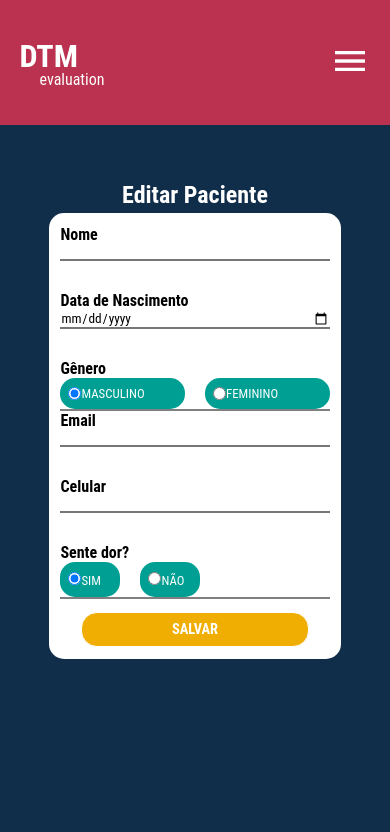
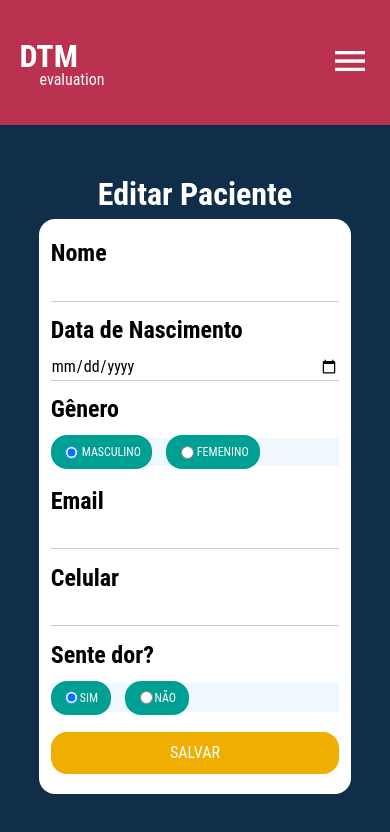
Before and after one commit to Elielson68/DTM, a React (Create React App) app in the folder front-end/: page /edit-patient in a window 390 px wide. Shown: the top 832 px of the page. Built offline with nearby package versions, Linux system fonts and the light colour scheme.

Commit message:
fixed edit patient responsiveness

```diff
--- a/front-end/src/views/EditPatient/index.tsx
+++ b/front-end/src/views/EditPatient/index.tsx
@@ -2,32 +2,24 @@
 import React from "react";
 import MenuBar from "../../components/MenuBar";
 
-import {
-  Container,
-  EditForm,
-  EditButton,
-  EditInputs,
-  ChooseGender,
-  FeelsPain,
-  DivisionLine,
-} from "./styles";
+import { Container, Button, Card, RatioDiv, MainContent } from "./styles";
 
 export default function EditPatient() {
   const [currentRadioValue, setCurrentValue] = React.useState("on");
 
   return (
-    <>
+    <Container>
       <MenuBar />
-      <Container>
-        <h2>Editar Paciente</h2>
-        <EditForm>
+      <MainContent>
+        <h1>Editar Paciente</h1>
+        <Card>
           <h3>Nome</h3>
-          <EditInputs type="text" name="Nome" />
+          <input type="text" name="Nome" />
           <h3>Data de Nascimento</h3>
-          <EditInputs type="date" name="Data de Nascimento" />
+          <input type="date" name="Data de Nascimento" />
           <h3>Gênero</h3>
-          <ChooseGender>
-            <div className="masculinoDiv">
+          <RatioDiv>
+            <div className="ratio1">
               <input
                 name="gender"
                 value="on"
@@ -38,7 +30,7 @@ export default function EditPatient() {
               <label htmlFor="gender">MASCULINO</label>
               {currentRadioValue === "on"}
             </div>
-            <div className="femininoDiv">
+            <div className="ratio2">
               <input
                 name="gender"
                 value="off"
@@ -46,18 +38,17 @@ export default function EditPatient() {
                 onChange={(e) => setCurrentValue(e.target.value)}
                 defaultChecked={currentRadioValue === "off"}
               />
-              <label htmlFor="gender">FEMININO</label>
+              <label htmlFor="gender">FEMENINO</label>
               {currentRadioValue === "off"}
             </div>
-          </ChooseGender>
-          <DivisionLine />
+          </RatioDiv>
           <h3>Email</h3>
-          <EditInputs type="email" name="Email" />
+          <input type="email" name="Email" />
           <h3>Celular</h3>
-          <EditInputs type="tel" name="Celular" />
+          <input type="tel" name="Celular" />
           <h3>Sente dor?</h3>
-          <FeelsPain>
-            <div className="pain">
+          <RatioDiv>
+            <div className="ratio1">
               <input
                 name="pain"
                 value="on"
@@ -68,7 +59,7 @@ export default function EditPatient() {
               <label htmlFor="pain">SIM</label>
               {currentRadioValue === "on"}
             </div>
-            <div className="noPain">
+            <div className="ratio2">
               <input
                 name="pain"
                 value="off"
@@ -79,13 +70,12 @@ export default function EditPatient() {
               <label htmlFor="pain">NÃO</label>
               {currentRadioValue === "off"}
             </div>
-          </FeelsPain>
-          <DivisionLine />
-          <EditButton type="submit" name="Salvar">
+          </RatioDiv>
+          <Button type="submit" name="Salvar">
             SALVAR
-          </EditButton>
-        </EditForm>
-      </Container>
-    </>
+          </Button>
+        </Card>
+      </MainContent>
+    </Container>
   );
 }
--- a/front-end/src/views/EditPatient/styles.ts
+++ b/front-end/src/views/EditPatient/styles.ts
@@ -1,178 +1,207 @@
 import styled from "styled-components";
 
-export const EditForm = styled.form`
-  width: 35%;
-  height: fit-content;
+export const Container = styled.div`
   display: flex;
-  margin-top: 1%;
-  padding: 3%;
-  background-color: #ffff;
-  border-radius: 15px;
-
+  flex-direction: column;
   align-items: center;
   justify-content: center;
+  width: 100%;
+  height: 100%;
+  padding-top: 125px;
+`;
+
+export const MainContent = styled.div`
+  display: flex;
   flex-direction: column;
+  align-items: center;
+  justify-content: center;
+  width: 100%;
+  max-width: 75%;
+  height: 100%;
 
-  h3 {
-    color: black;
-    font-size: 1rem;
-    align-self: flex-start;
+  h1 {
+    margin: 0;
+    color: #fff;
+    margin-bottom: 1.5%;
+    font-size: 300%;
   }
 
-  @media (max-width: 1000px) {
-    width: 75%;
+  @media screen and (max-width: 1920px) {
+    max-width: 100%;
+  }
+
+  @media screen and (max-width: 1440px) {
+    h1 {
+      font-size: 200%;
+    }
   }
 `;
 
-export const DivisionLine = styled.hr`
-  border: 1px solid gray;
+export const Card = styled.div`
+  display: flex;
+  flex-direction: column;
+  align-items: center;
+  justify-content: space-evenly;
+  padding: 3.5%;
+  width: 30%;
+  height: 80%;
+  background-color: #fff;
+  border-radius: 16px;
+  padding: 3%;
+  position: relative;
+
+  h3 {
+    margin: 0;
+    align-self: flex-start;
+    font-size: 150%;
+  }
+
+  input {
     width: 100%;
-`
+    outline: none;
+    border: none;
+    padding: 1% 0;
+    font-size: 100%;
+    border-bottom: 1px solid rgba(0, 0, 0, 0.2);
+    margin-bottom: 2%;
+  }
 
-export const EditInputs = styled.input`
-  height: 8%;
-  width: 100%;
-  border-top-style: hidden;
-  border-right-style: hidden;
-  border-left-style: hidden;
-  margin-bottom: 30px;
-  outline: none;
-  transition: linear 0.5s;
+  @media screen and (max-width: 1920px) {
+    h3 {
+      font-size: 150%;
+    }
+    input {
+      font-size: 100%;
+    }
+  }
 
-  :hover {
-    border-bottom: 1.5px solid orange;
-    transition-delay: 0.1s;
+  @media screen and (max-width: 1440px) {
+    h3 {
+      font-size: 150%;
     }
-  :focus {
-    border-bottom: 1.5px solid orange;
+    input {
+      font-size: 100%;
+    }
+  }
+
+  @media screen and (max-width: 1024px) {
+    width: 80%;
+    h3 {
+      font-size: 200%;
+    }
+    input {
+      font-size: 150%;
+    }
+  }
+  @media screen and (max-width: 425px) {
+    width: 80%;
+    h3 {
+      font-size: 150%;
+    }
+    input {
+      font-size: 100%;
+    }
   }
 `;
-export const EditButton = styled.button`
-  border-radius: 1rem;
-  border: 1px solid white;
-  background-color: #f1ae02;
-  display: flex;
-  height: fit-content;
-  width: 85%;
-  color: white;
-  margin-top: 5%;
-  padding: 3%;
-  justify-content: center;
-  align-self: center;
-  font-weight: bolder;
-  font-size: 0.9rem;
-`;
 
-export const ChooseGender = styled.div`
-    display: flex;
-    align-items: center;
-    flex-direction: row;
-    align-self: center;
-    justify-content: flex-start;
-    width: 100%;
-
-    .masculinoDiv{
-        background-color: #009F93;
-        border-radius: 15px;
-        padding: 8px;
-        width: 25%;
-        margin-right: 20px;
+export const RatioDiv = styled.div`
   display: flex;
   flex-direction: row;
   align-items: center;
-
+  justify-content: flex-start;
+  background-color: aliceblue;
+  width: 100%;
+  height: fit-content;
+  margin-top: 2%;
+  margin-bottom: 4%;
+  .ratio1,
+  .ratio2 {
+    display: flex;
+    flex-direction: row;
+    align-items: center;
+    justify-content: space-evenly;
+    width: fit-content;
+    height: fit-content;
+    border-radius: 16px;
+    background: #009f93;
+    padding: 2.5% 5%;
+    input {
+      width: fit-content;
+      height: fit-content;
+      margin: 0;
+      padding: 0;
+      background: none;
+      margin-right: 5%;
+    }
     label {
-            color: #FFFF;
-            font-wights: bold;
-            font-size: 0.8rem;
+      margin: 0;
+      padding: 0;
+      font-size: 100%;
+      color: #ffffff;
+      background: none;
     }
   }
 
-    .femininoDiv{
-        background-color: #009F93;
-        border-radius: 15px;
-        padding: 8px;
-        width: 25%;
-        display: flex;
-        flex-direction: row;
-        align-items: center;
+  .ratio1 {
+    margin-right: 5%;
+  }
 
-
+  @media screen and (max-width: 1920px) {
+    .ratio1,
+    .ratio2 {
+      height: 100%;
       label {
-            color: #FFFF;
-            font-wights: bold;
-            font-size: 0.8rem;
+        font-size: 120%;
+      }
     }
   }
 
-    @media(max-width: 1000px){
-
-        .masculinoDiv{
-            width: 100%;
+  @media screen and (max-width: 1440px) {
+    .ratio1,
+    .ratio2 {
+      label {
+        font-size: 75%;
       }
-
-        .femininoDiv{
-            width: 100%;
     }
   }
 
-
-
-`;
-export const FeelsPain = styled.div`
-display: flex;
-align-items: center;
-flex-direction: row;
-align-self: center;
-justify-content: flex-start;
-width: 100%;
-
-
-    .pain{
-        background-color: #009F93;
-        border-radius: 15px;
-        padding: 8px;
-        margin-right: 20px;
-        width: 60px;
-
+  @media screen and (max-width: 1024px) {
+    .ratio1,
+    .ratio2 {
+      height: 100%;
       label {
-            color: #FFFF;
-            font-wights: bold;
-            font-size: 0.8rem;
-        }
-    }
-    .noPain{
-        background-color: #009F93;
-        border-radius: 15px;
-        padding: 8px;
-        margin-right: 20px;
-        width: 60px;
-
-        label {
-            color: #FFFF;
-            font-wights: bold;
-            font-size: 0.8rem;
+        font-size: 120%;
       }
     }
   }
-`
-export const Container = styled.div`
-  background-color: #102e4a;
-  display: flex;
-  width: 100%;
-  height: 100vh;
-  justify-content: center;
-  flex-direction: column;
-  align-items: center;
-
-  h2 {
-    font-size: 1.5rem;
-    text-align: center;
-    color: white;
-    margin-top: -1%;
+  @media screen and (max-width: 425px) {
+    .ratio1,
+    .ratio2 {
+      height: 120%;
+      label {
+        font-size: 75%;
       }
-
-  @media(max-width: 360px) {
-    height: fit-content;
+    }
   }
 `;
+
+export const Button = styled.button`
+  background: #f1ae02;
+  border-radius: 16px;
+  width: 100%;
+  height: 7.5%;
+  outline: none;
+  border: none;
+  font-size: 150%;
+  line-height: 21px;
+  color: #ffffff;
+  transition: linear 0.2s;
+  &:hover {
+    background-color: #ac7c00;
+    cursor: pointer;
+    width: 65%;
+  }
+  @media screen and (max-width: 1440px) {
+    font-size: 100%;
+  }
+`;
```
Lines whose indentation alone changed are shown as unchanged.
